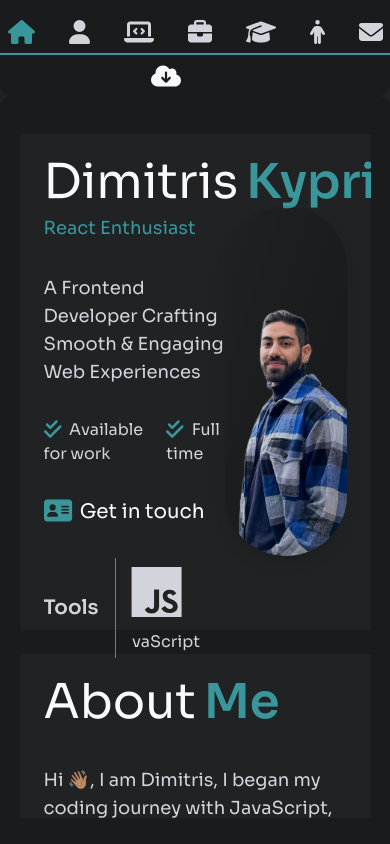
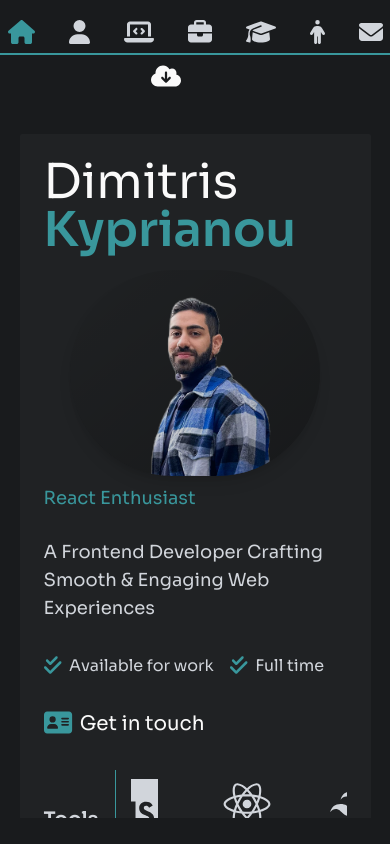
Before and after one commit to DimitrisKyp/Dashboard-Portfolio, a React (Vite) app: page / in a window 390 px wide. Built offline with nearby package versions, Linux system fonts and the light colour scheme.

Commit message:
corrections in smaller screens

```diff
--- a/src/App.tsx
+++ b/src/App.tsx
@@ -9,10 +9,10 @@ export default function App() {
       <ParticlesBackground />
 
       <div className="md:flex-row md:space-x-6 md:overflow-auto relative flex h-full w-full flex-col items-center justify-center overflow-hidden">
-        <div className="md:h-[70%] md:w-[10%] lg:w-[90px] md:pt-0 flex h-[10%] w-[100%] items-center justify-center rounded-xl bg-firstLayer pt-6">
+        <div className="md:h-[70%] md:w-[10%] lg:w-[90px] md:pt-0 md:rounded-xl flex h-[10%] w-[100%] items-center justify-center bg-firstLayer pt-6">
           <NavigationPanel />
         </div>
-        <div className="md:w-[80%] md:h-full flex h-[90%] w-[100%] items-center justify-center rounded-xl bg-firstLayer">
+        <div className="md:w-[80%] md:h-full md:rounded-xl flex h-[90%] w-[100%] items-center justify-center bg-firstLayer">
           <MainPanel />
         </div>
       </div>
--- a/src/components/MainPanel.tsx
+++ b/src/components/MainPanel.tsx
@@ -12,18 +12,24 @@ import "../../src/assets/styles/scrollbar.css";
 
 export default function MainPanel() {
   const dispatch = useDispatch();
-  const [isMobile, setIsMobile] = useState(window.innerWidth < 768);
-  const [rootMarginValue, setRootMarginValue] = useState(
-    window.innerWidth >= 768 && window.innerWidth <= 1024 ? "-60px 0px" : "-100px 0px",
-  );
   const containerRef = useRef<HTMLDivElement>(null);
+  const [thresholdValue, setThresholdValue] = useState(0.5);
 
   useEffect(() => {
     const handleResize = () => {
       const width = window.innerWidth;
-      setIsMobile(width < 768);
-      setRootMarginValue(width >= 768 && width <= 1024 ? "-60px 0px" : "-100px 0px");
+      if (width < 400) {
+        setThresholdValue(0.1);
+      } else if (width >= 400 && width < 768) {
+        setThresholdValue(0.2);
+      } else if (width >= 768 && width < 1024) {
+        setThresholdValue(0.4);
+      } else {
+        setThresholdValue(0.5);
+      }
     };
+
+    handleResize();
 
     window.addEventListener("resize", handleResize);
     return () => {
@@ -43,8 +49,8 @@ export default function MainPanel() {
       },
       {
         root: containerRef.current,
-        rootMargin: rootMarginValue,
-        threshold: isMobile ? 0.3 : 0.5,
+        rootMargin: "-100px 0px",
+        threshold: thresholdValue,
       },
     );
 
@@ -53,7 +59,7 @@ export default function MainPanel() {
     return () => {
       sections.forEach(section => observer.unobserve(section));
     };
-  }, [dispatch, rootMarginValue]);
+  }, [dispatch, thresholdValue]);
 
   return (
     <div ref={containerRef} className="custom-scrollbar h-[90%] w-[90%] space-y-6 overflow-y-auto scroll-smooth text-appColor">
--- a/src/components/mainSections/Contact.tsx
+++ b/src/components/mainSections/Contact.tsx
@@ -67,9 +67,9 @@ export default function Contact() {
             {staticContacts.map((item, index) => (
               <div key={index} className="flex items-center space-x-4">
                 <FontAwesomeIcon icon={item.icon} size="2x" className="text-primaryColor" />
-                <div>
+                <div className="w-[80%]">
                   <span className="block text-xl font-semibold text-appColor">{item.title}</span>
-                  <span className="text-text block text-lg text-secondaryColor">{item.details}</span>
+                  <span className="text-text block whitespace-normal break-words text-lg text-secondaryColor">{item.details}</span>
                 </div>
               </div>
             ))}
--- a/src/components/mainSections/Home.tsx
+++ b/src/components/mainSections/Home.tsx
@@ -24,15 +24,17 @@ export default function Home() {
   return (
     <div className="flex flex-col rounded-sm bg-secondLayer p-6">
       {/* Name Header */}
-      <div>
+      <div className="sm:flex-row md:mb-0 mb-4 flex flex-col">
         <span className="mr-2 text-5xl font-normal">Dimitris</span>
         <span className="text-5xl font-semibold text-primaryColor">Kyprianou</span>
       </div>
 
-      <div className="flex h-[400px] w-full justify-between">
+      <div className="md:flex-row md:h-[450px] md:justify-between flex h-[600px] w-full flex-col-reverse items-center">
         {/* Left Section */}
-        <div className="flex w-[60%] flex-col space-y-8">
-          <Typewriter descriptions={descriptions} />
+        <div className="md:w-[60%] flex w-full flex-col space-y-8">
+          <div className="h-[30px]">
+            <Typewriter descriptions={descriptions} />
+          </div>
           <div className="text-lg text-secondaryColor">A Frontend Developer Crafting Smooth & Engaging Web Experiences</div>
 
           {/* Availability */}
@@ -89,7 +91,7 @@ export default function Home() {
         </div>
 
         {/* Profile Image */}
-        <div className="relative h-[350px] w-[350px] overflow-hidden rounded-full border-4 border-primaryColor shadow-lg">
+        <div className="sm:h-[350px] sm:w-[350px] relative flex h-[350px] w-[250px] overflow-hidden rounded-full border-4 border-primaryColor shadow-lg">
           <div className="h-full w-full scale-125 bg-cover bg-center" style={{ backgroundImage: "url('/profile.png')" }}>
             <div className="absolute inset-0 bg-gradient-to-tl from-black/30 to-transparent"></div>
           </div>
--- a/src/components/mainSections/PersonalNotes.tsx
+++ b/src/components/mainSections/PersonalNotes.tsx
@@ -19,7 +19,7 @@ export default function PersonalNotes() {
 
   return (
     <div className="flex flex-col rounded-sm bg-secondLayer p-6">
-      <div>
+      <div className="sm:flex-row flex flex-col">
         <span className="mr-2 text-5xl font-normal">Personal</span>
         <span className="text-5xl font-semibold text-primaryColor">Notes</span>
       </div>
@@ -33,11 +33,11 @@ export default function PersonalNotes() {
       </div>
 
       {/* Interests Section */}
-      <div className="flex justify-evenly">
+      <div className="sm:flex-row flex flex-col items-center justify-evenly">
         {interests.map((interest, index) => (
           <div
             key={index}
-            className="group flex w-1/4 flex-col rounded-sm bg-thirdLayer p-6 text-center shadow-lg transition-transform duration-300 hover:scale-110"
+            className="md:w-1/4 group flex w-[80%] flex-col rounded-sm bg-thirdLayer p-6 text-center shadow-lg transition-transform duration-300 hover:scale-110"
           >
             <div className="flex justify-center p-4">
               <div
--- a/src/components/mainSections/Skills.tsx
+++ b/src/components/mainSections/Skills.tsx
@@ -4,7 +4,7 @@ import { FontAwesomeIcon } from "@fortawesome/react-fontawesome";
 export default function Skills() {
   return (
     <div className="flex flex-col rounded-sm bg-secondLayer p-6">
-      <div>
+      <div className="sm:flex-row flex flex-col">
         <span className="mr-2 text-5xl font-normal">My</span>
         <span className="text-5xl font-semibold text-primaryColor">Advantages</span>
       </div>
--- a/src/components/mainSections/WorkingExperience.tsx
+++ b/src/components/mainSections/WorkingExperience.tsx
@@ -28,7 +28,7 @@ export default function WorkingExperience() {
 
   return (
     <div className="flex flex-col space-y-10 rounded-sm bg-secondLayer p-6">
-      <div>
+      <div className="sm:flex-row flex flex-col">
         <span className="mr-2 text-5xl font-normal">Working</span>
         <span className="text-5xl font-semibold text-primaryColor">Experience</span>
       </div>
@@ -39,7 +39,7 @@ export default function WorkingExperience() {
           <div key={index} className="relative mb-2 flex space-x-4">
             {/* Left Side - Company & Period */}
             <div className="w-3/12 text-right">
-              <span className="text-xl font-semibold text-appColor">{exp.company}</span>
+              <span className="whitespace-normal break-words text-xl font-semibold text-appColor">{exp.company}</span>
               <p className="text-lg text-secondaryColor">{exp.period}</p>
             </div>
 
--- a/src/utils/typewriter.tsx
+++ b/src/utils/typewriter.tsx
@@ -33,5 +33,5 @@ export default function Typewriter({ descriptions }: TypewriterProps) {
     return () => clearTimeout(timeout);
   }, [currentText, isDeleting, descriptions, currentIndex, typingSpeed, pauseTime]);
 
-  return <p className="m-0 mt-2 h-[30px] text-lg text-primaryColor">{currentText}</p>;
+  return <p className="m-0 mt-2 h-full text-lg text-primaryColor">{currentText}</p>;
 }
--- a/tailwind.config.js
+++ b/tailwind.config.js
@@ -20,6 +20,14 @@ export default {
         Sora: ["Sora", "Helvetica", "Arial", "sans-serif"],
       },
     },
+    screens: {
+      xs: "400px",
+      sm: "640px",
+      md: "768px",
+      lg: "1024px",
+      xl: "1280px",
+      "2xl": "1536px",
+    },
   },
   plugins: [],
 };
```
Also changed, not shown: src/components/mainSections/Studies.tsx (+11 -11 lines).
